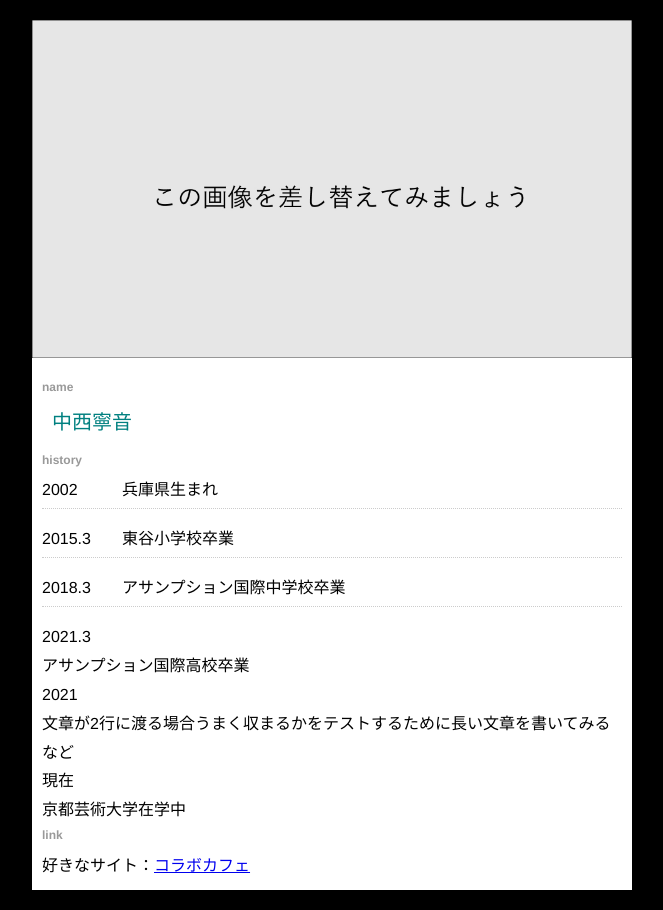
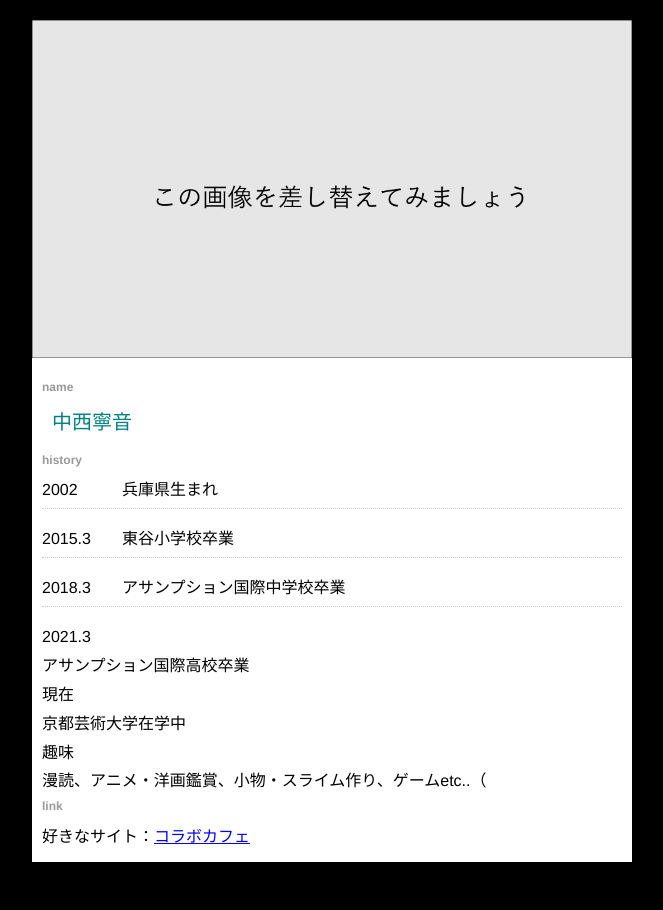
Before and after one commit to KUAD-XtechDesign/simple_page-n-nakanishi-nenndo, a plain HTML site: page index.html in a window 1280 px wide. Shown: the whole page, without its empty margins (308-971 px from the left). After the commit the page ends 882 px from the top, so only its background shows below. Drawn offline with Linux system fonts and the light colour scheme.

Commit message:
Update index.html
・文章の位置変更
・趣味の追加

```diff
--- a/index.html
+++ b/index.html
@@ -27,8 +27,8 @@
           <li><div class="year">2015.3</div><div class="txt">東谷小学校卒業</div></li>
           <li><div class="year">2018.3</div><div class="txt">アサンプション国際中学校卒業</div></ul>
           <li><div class="year">2021.3</div><div class="txt">アサンプション国際高校卒業</div></li>
-          <li><div class="year">2021</div><div class="txt">文章が2行に渡る場合うまく収まるかをテストするために長い文章を書いてみるなど</div></li>
           <li><div class="year">現在</div><div>京都芸術大学在学中</div></li>
+          <li><div class="year">趣味</div><div class="txt">漫読、アニメ・洋画鑑賞、小物・スライム作り、ゲームetc..（</div></li>
         </ul>
 
         <h2 class="title">link</h2>
```
